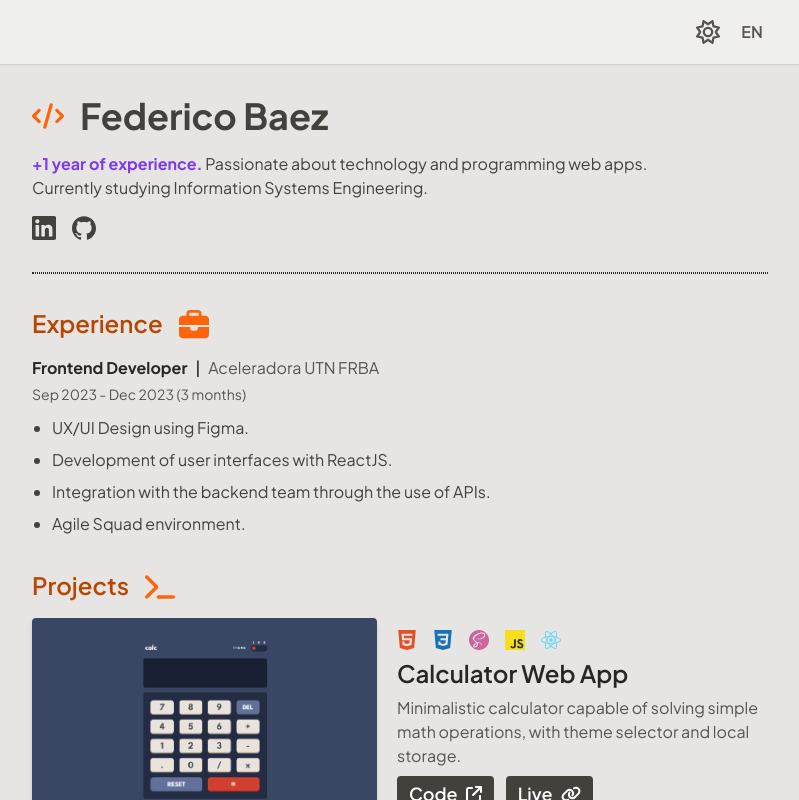
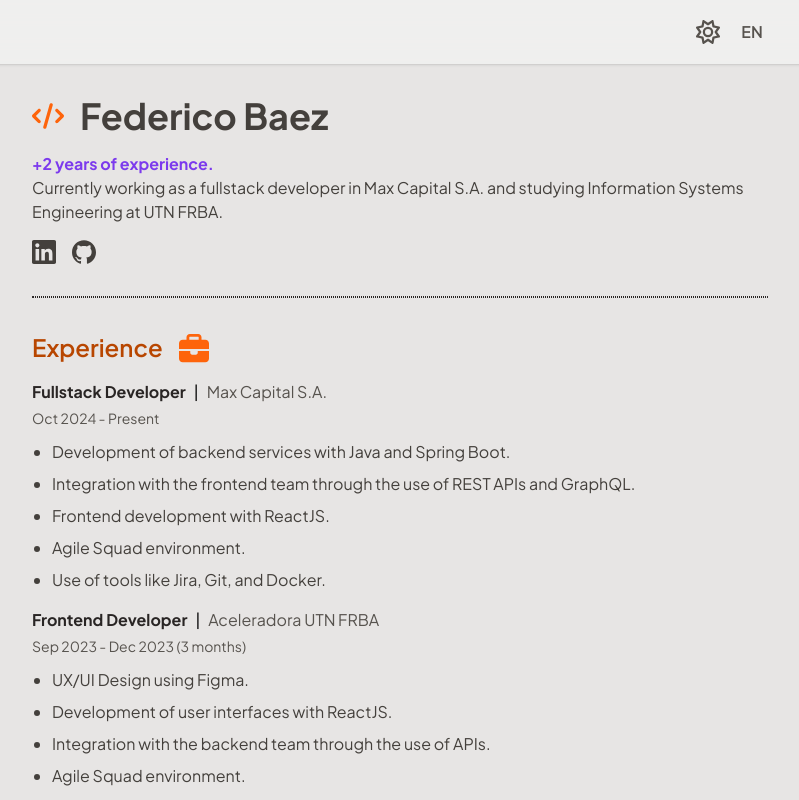
Before and after one commit to Federico-Baez/Federico-Baez-Portfolio, a React (Vite) app: page / in a window 1280 px wide. Shown: the top 800 px of the page, without its empty margins (240-1039 px from the left). Built offline with nearby package versions, Linux system fonts and the light colour scheme.

Commit message:
nueva version node 22, ajustes traducciones y nuevas experiencias

```diff
--- a/package.json
+++ b/package.json
@@ -3,6 +3,9 @@
 	"private": true,
 	"version": "1.0.0",
 	"type": "module",
+	"engines": {
+		"node": "22.x"
+	},
 	"scripts": {
 		"dev": "vite",
 		"build": "tsc && vite build",
@@ -12,6 +15,7 @@
 	"dependencies": {
 		"i18next": "^23.7.14",
 		"i18next-http-backend": "^2.4.2",
+		"node": "^22.18.0",
 		"react": "^18.2.0",
 		"react-dom": "^18.2.0",
 		"react-i18next": "^14.0.0"
--- a/public/assets/locales/en/translation.json
+++ b/public/assets/locales/en/translation.json
@@ -1,16 +1,24 @@
 {
   "name": "Federico Baez",
-	"about_me_1": "+1 year of experience.",
-	"about_me_2": " Passionate about technology and programming web apps.",
-	"about_me_3": "Currently studying Information Systems Engineering.",
+  "about_me_1": "+2 years of experience.",
+  "about_me_2": "",
+  "about_me_3": "Currently working as a fullstack  developer in Max Capital S.A. and studying Information Systems Engineering at UTN FRBA.",
   "title_experience": "Experience",
-	"job_role": "Frontend Developer",
-	"job_company_name": "Aceleradora UTN FRBA",
-	"job_dates": "Sep 2023 - Dec 2023 (3 months)",
-	"job_enum_1": "UX/UI Design using Figma.",
-	"job_enum_2": "Development of user interfaces with ReactJS.",
-	"job_enum_3": "Integration with the backend team through the use of APIs.",
-	"job_enum_4": "Agile Squad environment.",
+  "job1_role": "Frontend Developer",
+  "job1_company_name": "Aceleradora UTN FRBA",
+  "job1_dates": "Sep 2023 - Dec 2023 (3 months)",
+  "job1_enum_1": "UX/UI Design using Figma.",
+  "job1_enum_2": "Development of user interfaces with ReactJS.",
+  "job1_enum_3": "Integration with the backend team through the use of APIs.",
+  "job1_enum_4": "Agile Squad environment.",
+  "job2_role": "Fullstack Developer",
+  "job2_company_name": "Max Capital S.A.",
+  "job2_dates": "Oct 2024 - Present",
+  "job2_enum_1": "Development of backend services with Java and Spring Boot.",
+  "job2_enum_2": "Integration with the frontend team through the use of REST APIs and GraphQL.",
+  "job2_enum_3": "Frontend development with ReactJS.",
+  "job2_enum_4": "Agile Squad environment.",
+  "job2_enum_5": "Use of tools like Jira, Git, and Docker.",
   "title_projects": "Projects",
   "button_code": "Code",
   "button_live": "Live",
--- a/src/components/containers/ExperienceContainer.tsx
+++ b/src/components/containers/ExperienceContainer.tsx
@@ -20,27 +20,53 @@ export default function ExperienceContainer() {
             <div className="flex flex-col sm:flex-row">
               <div className="flex sm:mb-0">
                 <h3 className="text-chars-strong dark:text-dark-chars-strong font-bold">
-									{t("job_role")}
+                  {t("job2_role")}
                 </h3>
-								<p className="mx-2 text-black dark:text-white">
-									{"|"}
-								</p>
+                <p className="mx-2 text-black dark:text-white">{"|"}</p>
               </div>
               <h4 className="text-chars-light dark:text-dark-chars-light">
-								{t("job_company_name")}
+                {t("job2_company_name")}
               </h4>
             </div>
           </div>
           <h5 className="text-chars-light dark:text-dark-chars-light text-sm">
-						{t("job_dates")}
+            {t("job2_dates")}
           </h5>
         </div>
 
         <ul className="text-chars dark:text-dark-chars list-disc space-y-2 pl-5">
-					<li>{t("job_enum_1")}</li>
-					<li>{t("job_enum_2")}</li>
-					<li>{t("job_enum_3")}</li>
-					<li>{t("job_enum_4")}</li>
+          <li>{t("job2_enum_1")}</li>
+          <li>{t("job2_enum_2")}</li>
+          <li>{t("job2_enum_3")}</li>
+          <li>{t("job2_enum_4")}</li>
+          <li>{t("job2_enum_5")}</li>
+        </ul>
+      </article>
+      <article className="flex flex-col gap-3">
+        <div className="flex flex-col gap-1">
+          <div className="flex">
+            <div className="flex flex-col sm:flex-row">
+              <div className="flex sm:mb-0">
+                <h3 className="text-chars-strong dark:text-dark-chars-strong font-bold">
+                  {t("job1_role")}
+                </h3>
+                <p className="mx-2 text-black dark:text-white">{"|"}</p>
+              </div>
+              <h4 className="text-chars-light dark:text-dark-chars-light">
+                {t("job1_company_name")}
+              </h4>
+            </div>
+          </div>
+          <h5 className="text-chars-light dark:text-dark-chars-light text-sm">
+            {t("job1_dates")}
+          </h5>
+        </div>
+
+        <ul className="text-chars dark:text-dark-chars list-disc space-y-2 pl-5">
+          <li>{t("job1_enum_1")}</li>
+          <li>{t("job1_enum_2")}</li>
+          <li>{t("job1_enum_3")}</li>
+          <li>{t("job1_enum_4")}</li>
         </ul>
       </article>
     </section>
```
Also changed, not shown: public/assets/locales/es/translation.json (+18 -10 lines), 1 other file (tests, documents, lock files or other folders). Lines whose indentation alone changed are shown as unchanged.
